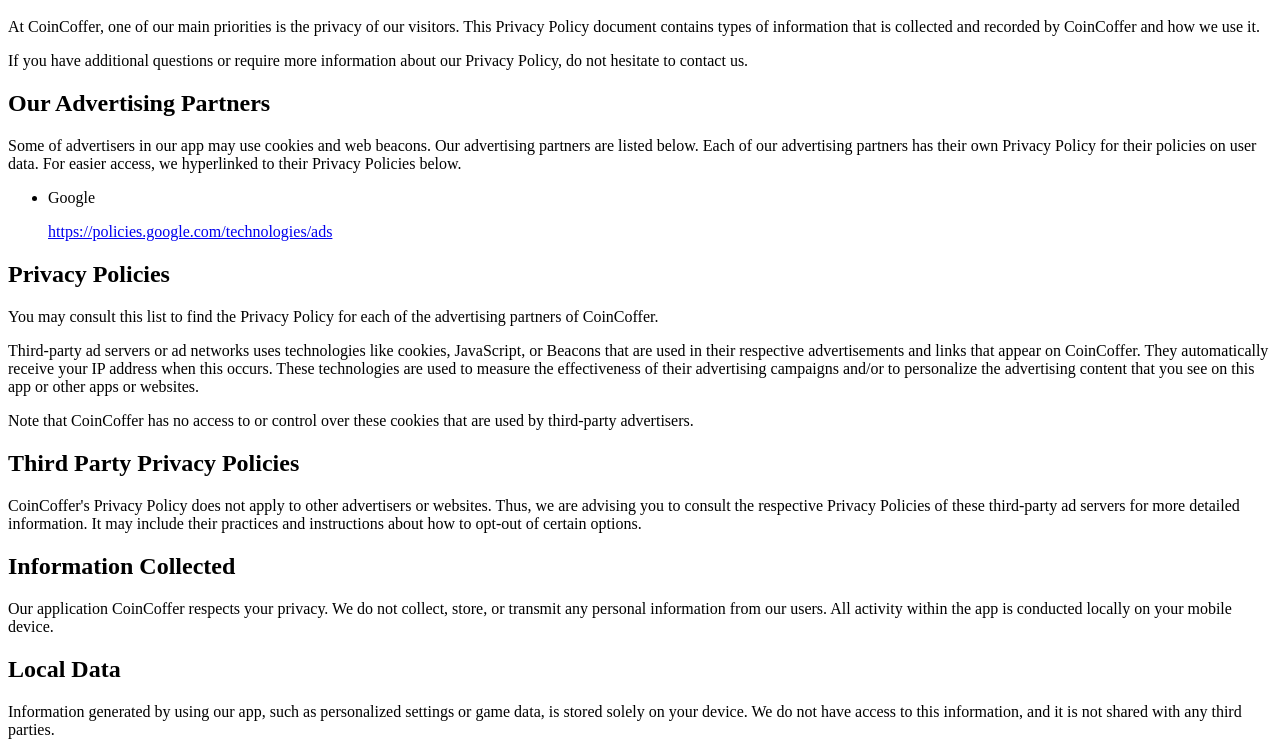
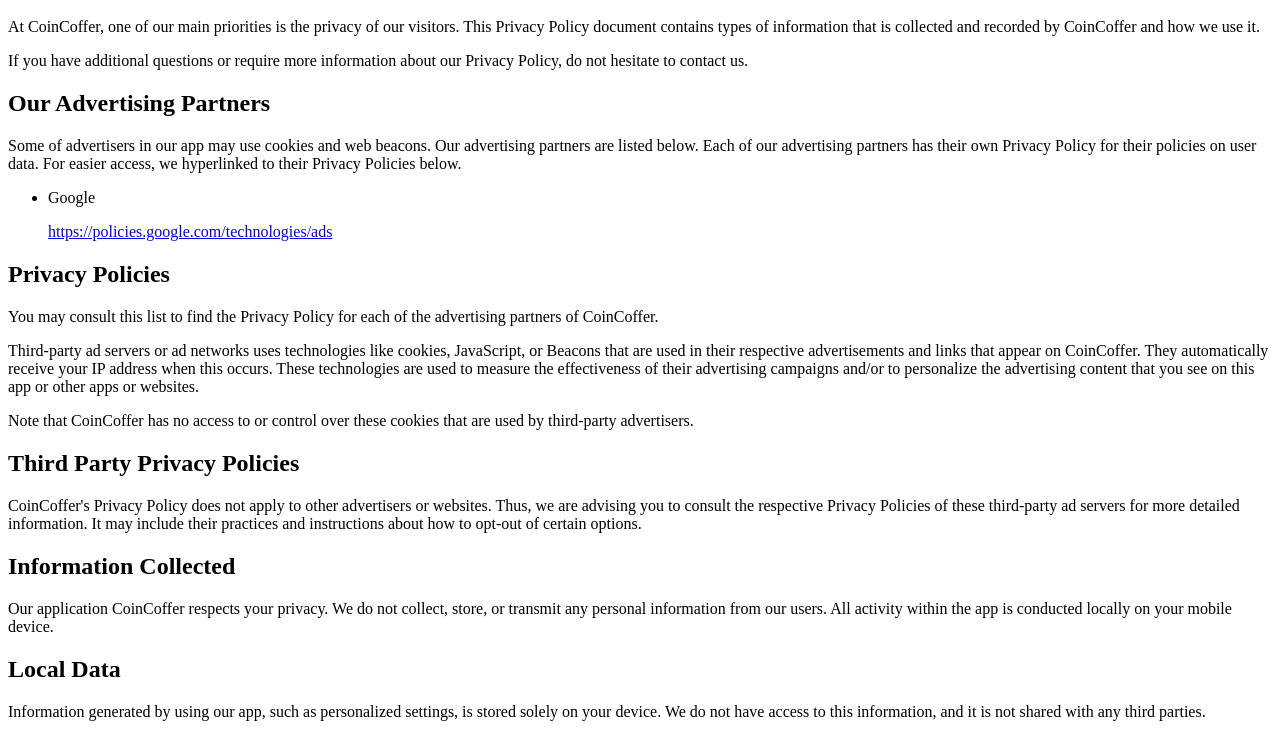
Before and after one commit to andreslib1/politica_privacidad, a plain HTML site: page index.html in a window 1280 px wide. Shown: the part 48-791 px from the top of the page. Drawn offline with Linux system fonts and the light colour scheme.

Commit message:
actualizacion politica

```diff
--- a/index.html
+++ b/index.html
@@ -32,7 +32,7 @@
 <p>Our application CoinCoffer respects your privacy. We do not collect, store, or transmit any personal information from our users. All activity within the app is conducted locally on your mobile device.</p>
 
 <h2>Local Data</h2>
-<p>Information generated by using our app, such as personalized settings or game data, is stored solely on your device. We do not have access to this information, and it is not shared with any third parties.</p>
+<p>Information generated by using our app, such as personalized settings, is stored solely on your device. We do not have access to this information, and it is not shared with any third parties.</p>
 
 <h2>Access to Date and Time</h2>
 <p>Our app accesses the current date and time of your device exclusively for internal operational functions and to enhance your user experience. This access does not involve the collection or storage of date and time data.</p>
```
